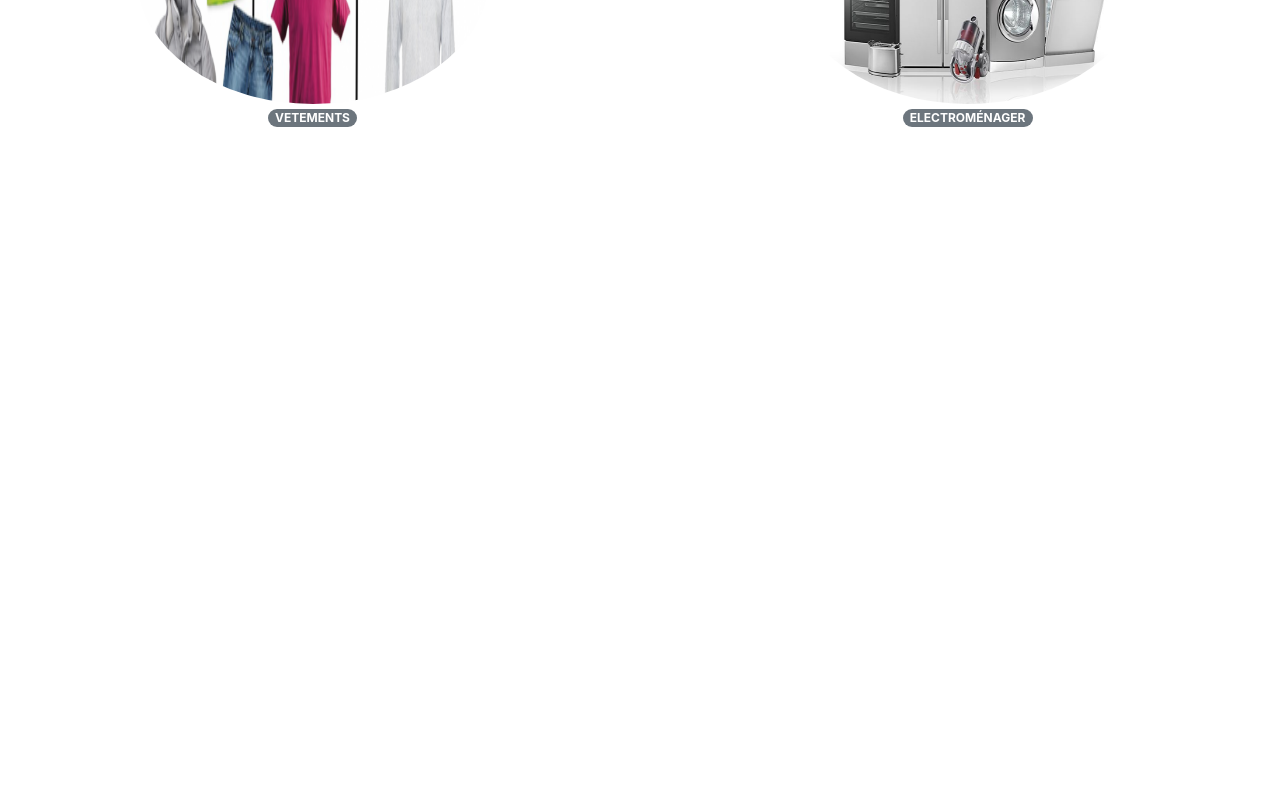
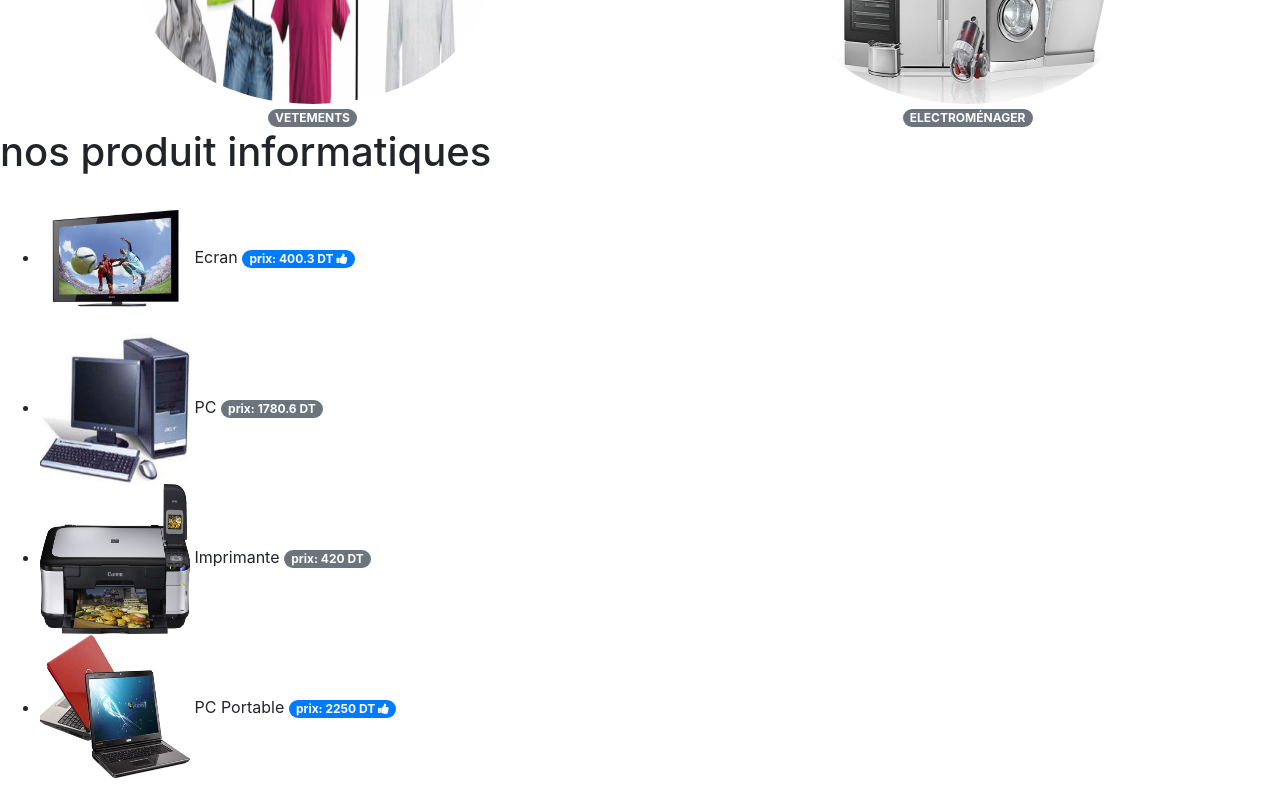
Before and after one commit to Wael-BenHariz/tp3, an Angular app: page / in a window 1280 px wide. Shown: the part 476-1276 px from the top of the page. Before the commit the page ends 800 px from the top, so only its background shows below. Built offline with nearby package versions, Linux system fonts and the light colour scheme.

Commit message:
Composant listmateriel ajouté

```diff
--- a/src/app/app.component.html
+++ b/src/app/app.component.html
@@ -1 +1,2 @@
 <wae-accueil></wae-accueil>
+<wae-listmateriel></wae-listmateriel>
--- a/src/app/app.module.ts
+++ b/src/app/app.module.ts
@@ -3,11 +3,13 @@ import { NgModule } from '@angular/core';
 
 import { AppComponent } from './app.component';
 import { AccueilComponent } from './composants/accueil/accueil.component';
+import { ListmaterielComponent } from './composants/informatique/listmateriel/listmateriel.component';
 
 @NgModule({
   declarations: [
     AppComponent,
-    AccueilComponent
+    AccueilComponent,
+    ListmaterielComponent
   ],
   imports: [
     BrowserModule
--- /dev/null
+++ b/src/app/composants/informatique/listmateriel/listmateriel.component.css
@@ -0,0 +1,4 @@
+img {
+  height: 150px;
+  width: 150px;
+}
--- /dev/null
+++ b/src/app/composants/informatique/listmateriel/listmateriel.component.html
@@ -0,0 +1,13 @@
+<h1>nos produit informatiques</h1>
+<ul>
+  <ng-container *ngFor="let t of materiels">
+    <li *ngIf="t.quantite > 0">
+      <img [src]="t.photo" alt="" />
+      {{ t.libelle }}
+      <span *ngIf="t.hautGamme;else NotHG ">
+        <span class="badge badge-pill badge-primary">prix: {{ t.prix }} DT  <i class="fa fa-thumbs-up" aria-hidden="true"></i></span>
+      </span>
+      <ng-template #NotHG><span class="badge badge-pill badge-secondary">prix: {{ t.prix }} DT</span></ng-template>
+    </li>
+  </ng-container>
+</ul>
--- /dev/null
+++ b/src/app/composants/informatique/listmateriel/listmateriel.component.ts
@@ -0,0 +1,75 @@
+import { Component, OnInit } from '@angular/core';
+
+@Component({
+  selector: 'wae-listmateriel',
+  templateUrl: './listmateriel.component.html',
+  styleUrls: ['./listmateriel.component.css']
+})
+export class ListmaterielComponent implements OnInit {
+  materiels = [
+    {
+      id: '1',
+      libelle: 'Ecran',
+      photo: 'assets/Images/Informatique/ecran.png',
+      marque: 'LG',
+      prix: 400.3,
+      description: 'Ecran de dernière génération',
+      hautGamme: true,
+      quantite: 10,
+      commentaires: [{ contenu: ' satisfaisant', note: 3, auteur: 'Sami MRAD', date: new Date(2020, 11, 4) },
+      { contenu: 'Bon rapport qualité prix', note: 4, auteur: 'Amira Salah', date: new Date(2020, 10, 4) }]
+    },
+    {
+      id: '2',
+      libelle: 'PC',
+      photo: 'assets/Images/Informatique/pcFixe.jpg',
+      marque: 'HP',
+      prix: 1780.6,
+      description: 'PC Portable très pratique',
+      hautGamme: false,
+      quantite: 5,
+      commentaires: [{ contenu: ' satisfaisant', note: 3, auteur: 'Sami MRAD', date: new Date(2020, 11, 4) },
+      { contenu: 'Bon rapport qualité prix', note: 4, auteur: 'Samar Salah', date: new Date(2020, 10, 4) }]
+    },
+    {
+      id: '3',
+      libelle: 'Scanner',
+      photo: 'assets/Images/Informatique/scanner.jpg',
+      marque: 'HP',
+      prix: 380.5,
+      description: 'Scanner Ultra rapide',
+      hautGamme: true,
+      quantite: 0,
+      commentaires: []
+    },
+    {
+      id: '4',
+      libelle: 'Imprimante',
+      photo: '../assets/Images/Informatique/imprimante.jpg',
+      marque: 'Canon',
+      prix: 420,
+      description: 'Imprimante multifonctions avec kit',
+      hautGamme: false,
+      quantite: 1,
+      commentaires: []
+    },
+    {
+      id: '5',
+      libelle: 'PC Portable',
+      photo: '../assets/Images/Informatique/pcPortable.png',
+      marque: 'Dell',
+      prix: 2250,
+      description: 'PC Portable très performant',
+      hautGamme: true,
+      quantite: 2,
+      commentaires: []
+    }
+
+  ];
+
+  constructor() { }
+
+  ngOnInit(): void {
+  }
+
+}
```
